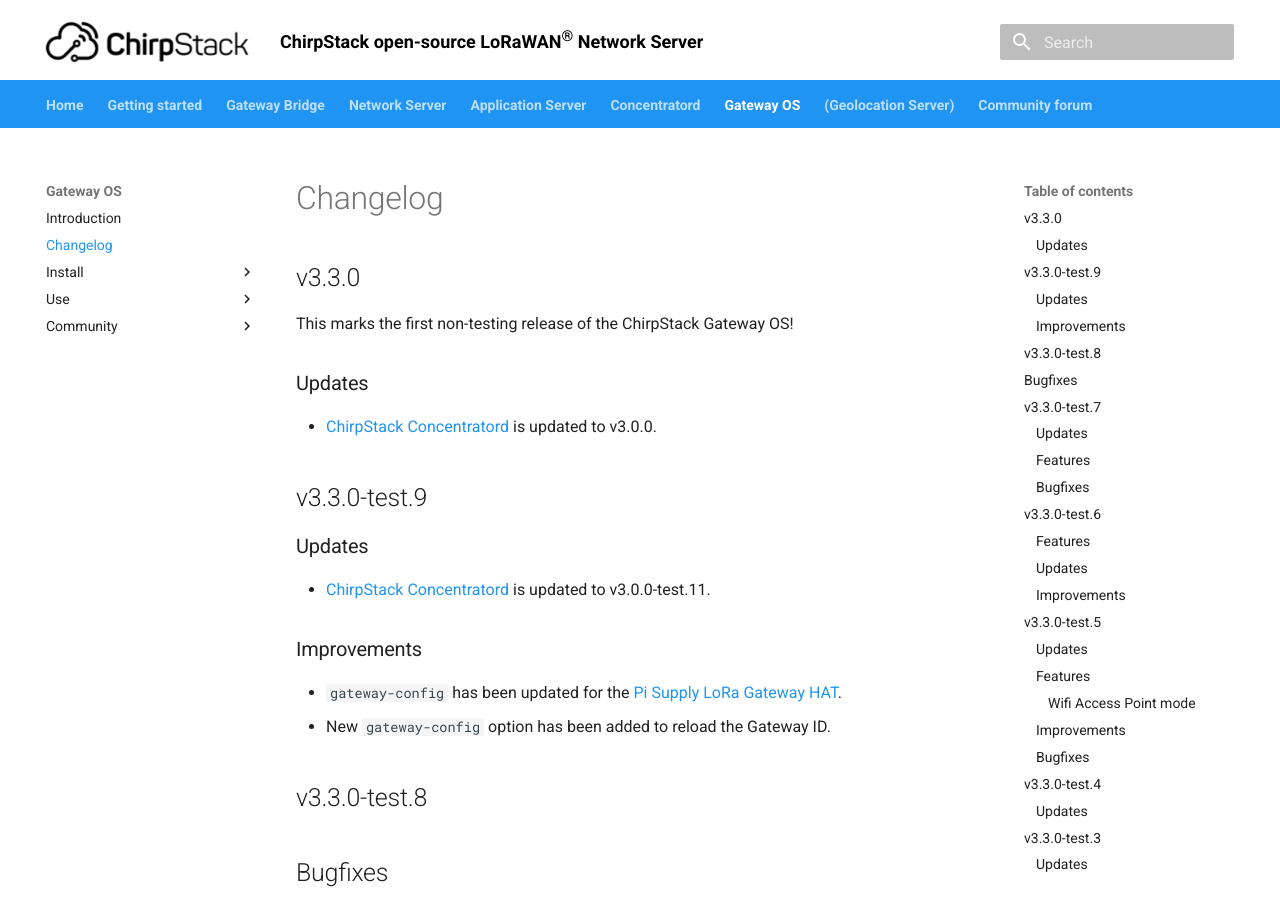
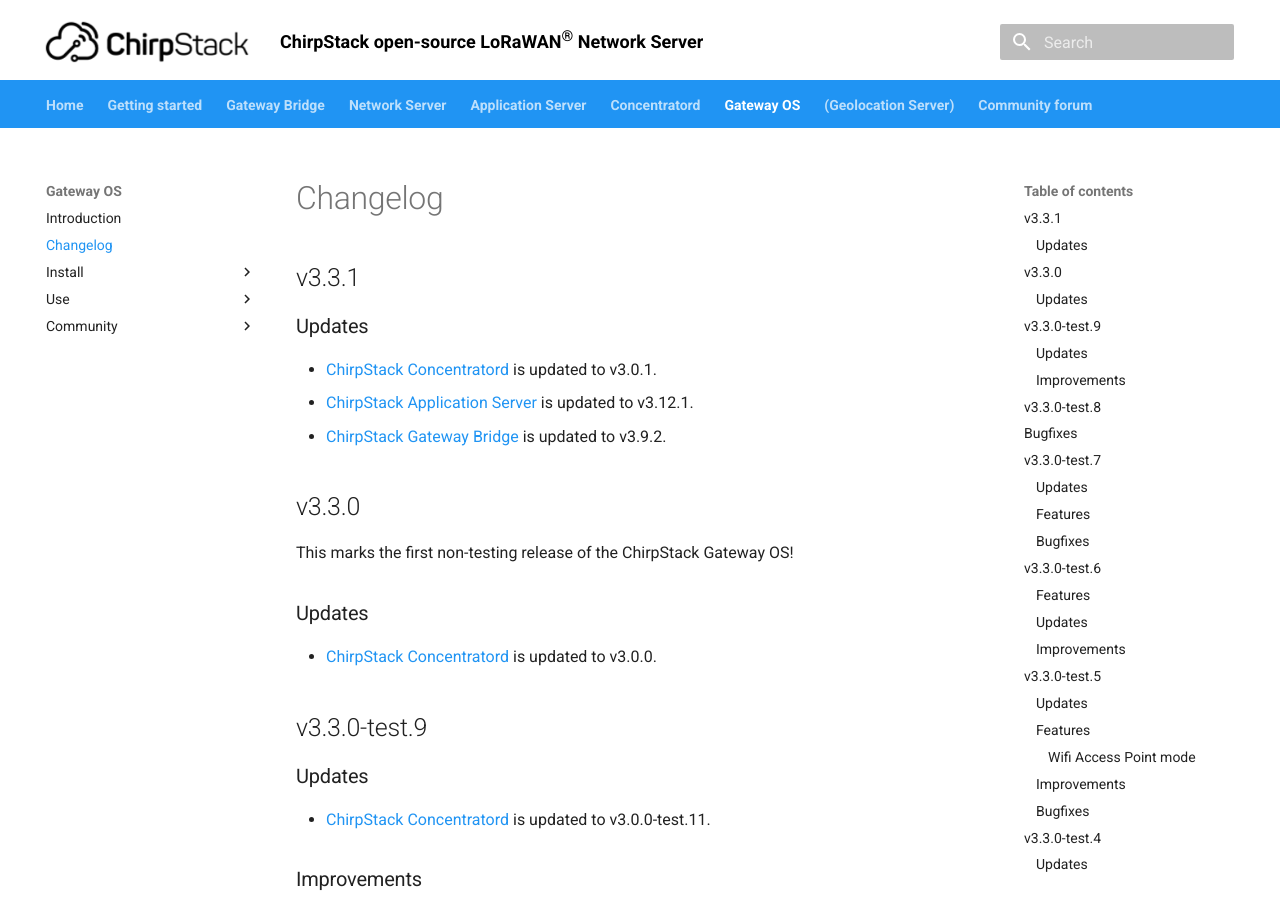
Before and after one commit to brocaar/chirpstack-docs, an MkDocs documentation site: the page built from docs/gateway-os/changelog.md, in a window 1280 px wide and 900 px high. Built offline with MkDocs 1.6.1 and Material for MkDocs 9.7.7, drawn with Linux system fonts in a browser that asks for light colours.

Commit message:
Update ChirpStack Gateway OS changelog + version.

```diff
--- a/docs/gateway-os/changelog.md
+++ b/docs/gateway-os/changelog.md
@@ -1,4 +1,12 @@
 # Changelog
+
+## v3.3.1
+
+### Updates
+
+* [ChirpStack Concentratord](https://www.chirpstack.io/concentratord/) is updated to v3.0.1.
+* [ChirpStack Application Server](https://www.chirpstack.io/application-server/) is updated to v3.12.1.
+* [ChirpStack Gateway Bridge](https://www.chirpstack.io/gateway-bridge/) is updated to v3.9.2.
 
 ## v3.3.0
 
--- a/mkdocs.yml
+++ b/mkdocs.yml
@@ -22,7 +22,7 @@
   network_server:
     version: 3.10.0
   gateway_os:
-    version: 3.3.0
+    version: 3.3.1
   concentratord:
     version: 3.0.1
 plugins:
```
